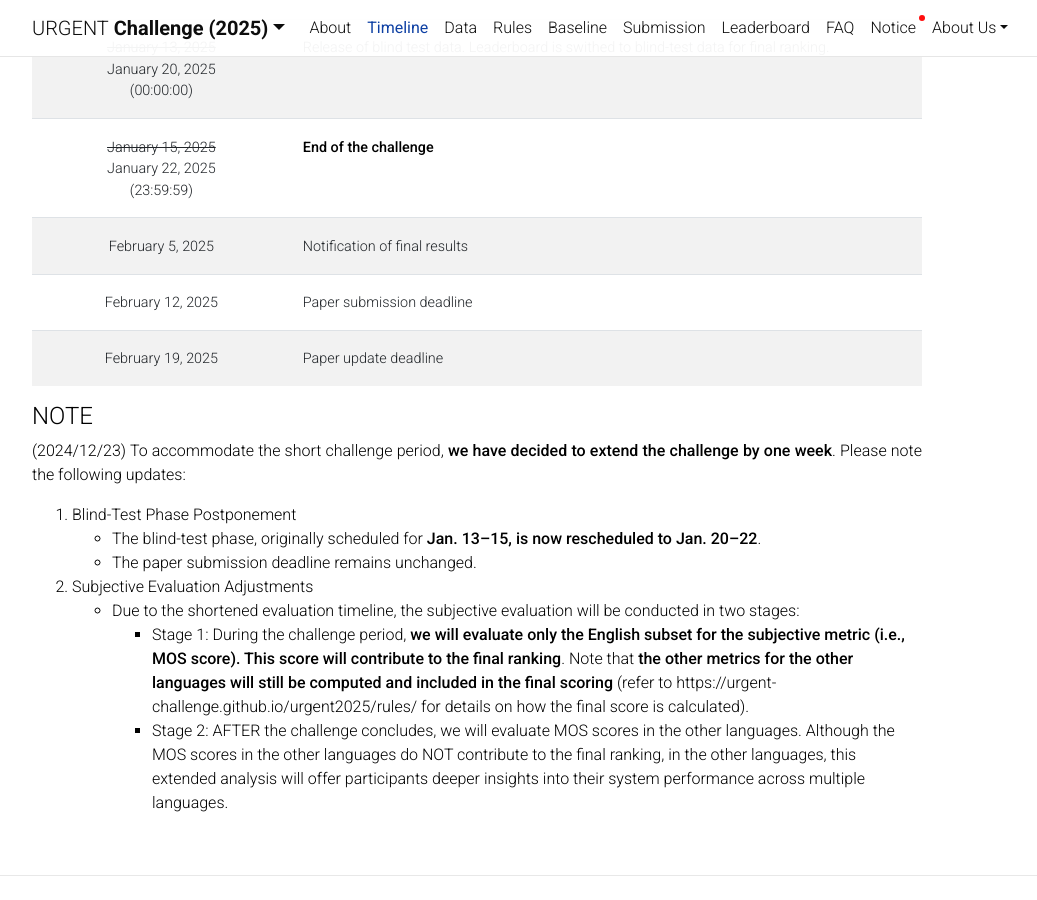
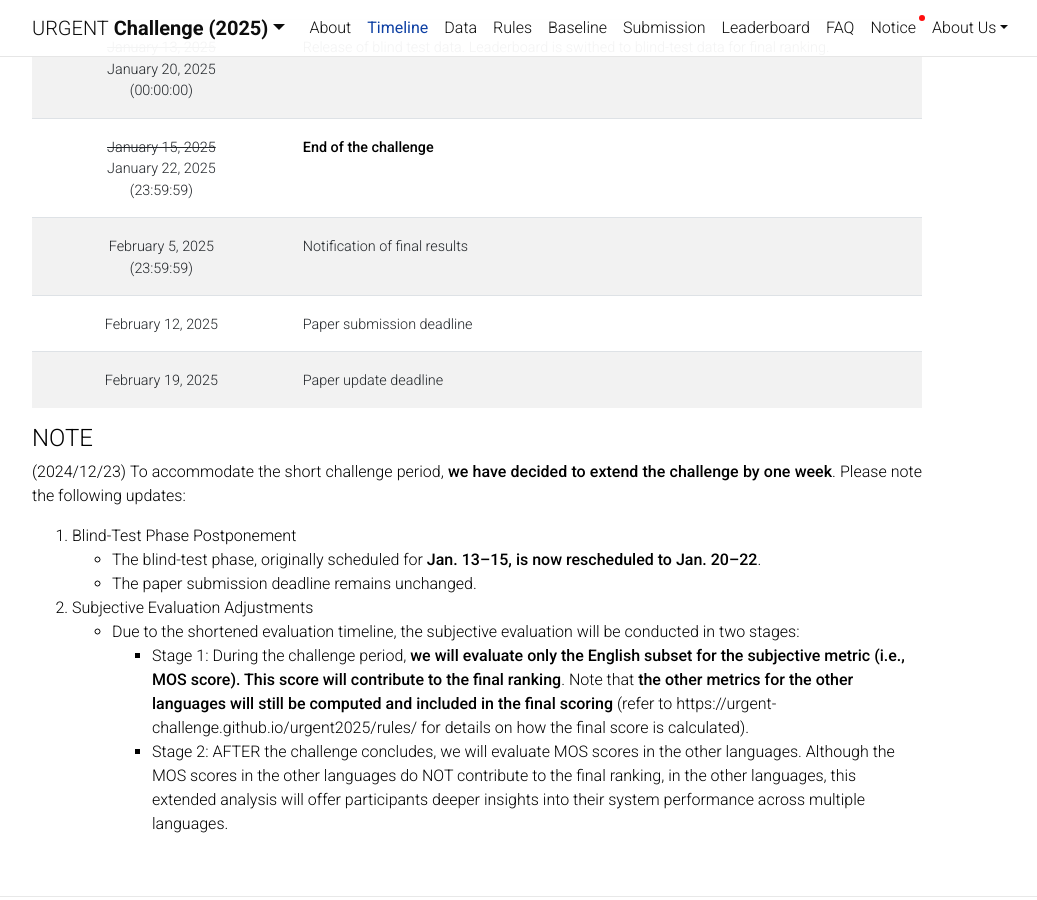
Before and after one commit to urgent-challenge/urgent2025, a Jekyll site: the page built from _pages/timeline.md, in a window 1280 px wide and 900 px high, scrolled down 412 px. Shown: the whole window, without its empty margins (163-1200 px from the left). Built offline with Jekyll 4.4.1, drawn with Linux system fonts in a browser that asks for light colours; comment, search, counter and statistics services are not loaded; a style sheet for code colours, icons or effects is not loaded.

Commit message:
update on result notification

```diff
--- a/_pages/timeline.md
+++ b/_pages/timeline.md
@@ -16,7 +16,7 @@ nav_order: 2
 |     December 23, 2024             | Release of non-blind test data. Leaderboard is switched to test data. |
 |<del>January 13, 2025</del><br>January 20, 2025<br>(00:00:00) | Release of blind test data. Leaderboard is swithed to blind-test data for final ranking. |
 |<del>January 15, 2025</del><br>January 22, 2025<br>(23:59:59) | **End of the challenge**   |
-|     February 5, 2025              | Notification of final results |
+|     February 5, 2025<br>(23:59:59)              | Notification of final results |
 |     February 12, 2025             | Paper submission deadline |
 |     February 19, 2025             | Paper update deadline |
 {: .table}
```
